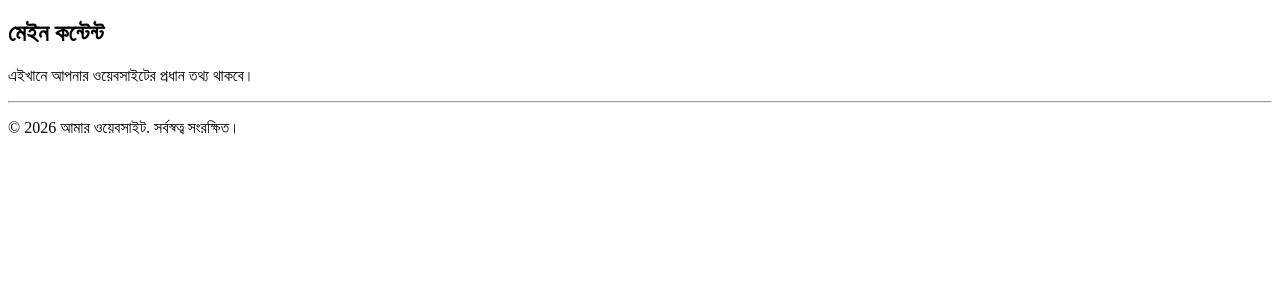
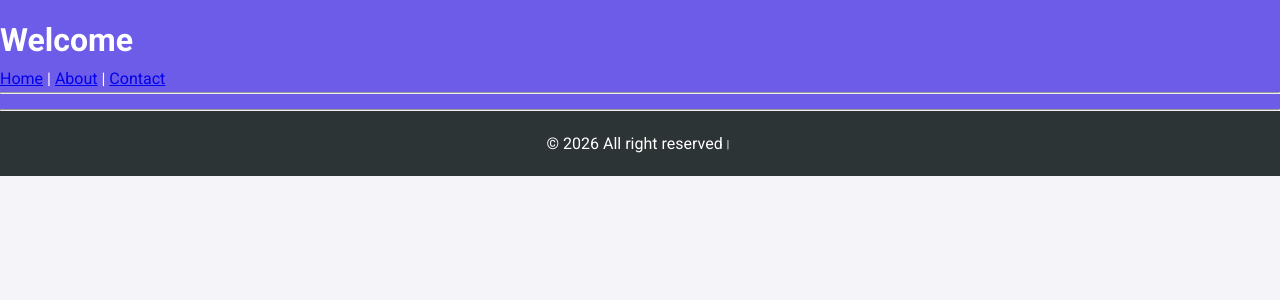
Before and after one commit to hasibulpolok/exploring-php-from-scratch, a PHP site: page / in a window 1280 px wide. Shown: the top 300 px of the page. Run offline with PHP 8.4, Linux system fonts and the light colour scheme.

Commit message:
clean index

```diff
--- a/include/footer.php
+++ b/include/footer.php
@@ -10,7 +10,7 @@
 <body>
     <hr>
     <footer>
-        <p>&copy; 2026 আমার ওয়েবসাইট. সর্বস্বত্ব সংরক্ষিত।</p>
+        <p>&copy; 2026 All right reserved।</p>
     </footer>
 </body>
 
--- a/include/header.php
+++ b/include/header.php
@@ -1,11 +1,32 @@
 <!DOCTYPE html>
 <html lang="en">
+
 <head>
     <meta charset="UTF-8">
     <meta name="viewport" content="width=device-width, initial-scale=1.0">
     <title>header</title>
 </head>
+
 <body>
+    <!DOCTYPE html>
+    <html lang="en">
 
-</body>
-</html>
+    <head>
+        <meta charset="UTF-8">
+        <meta name="viewport" content="width=device-width, initial-scale=1.0">
+        <title>My Website</title>
+    </head>
+
+    <body>
+        <header>
+            <h1>Welcome</h1>
+            <nav>
+                <a href="index.php">Home</a> |
+                <a href="#">About</a> |
+                <a href="#">Contact</a>
+            </nav>
+            <hr>
+        </header>
+    </body>
+
+    </html>
--- a/include/index.php
+++ b/include/index.php
@@ -1,28 +1,27 @@
 <!DOCTYPE html>
 <html lang="en">
-
 <head>
     <meta charset="UTF-8">
     <meta name="viewport" content="width=device-width, initial-scale=1.0">
-    <title>My Website</title>
+    <title>Creative Web Solutions</title>
+    <link rel="stylesheet" href="style.css">
+    <link href="https://fonts.googleapis.com/css2?family=Roboto:wght@400;700&display=swap" rel="stylesheet">
 </head>
+<body>
 
-<body>
-    <header>
+    <?php include('header.php'); ?>
 
+    <main>
         <?php
-        // header include
-        include 'header.php';
+        include('sections/hero.php');
+        include('sections/about.php');
+        include('sections/services.php');
+        include('sections/testimonials.php');
+        include('sections/contact.php');
         ?>
-    </header>
-     <main>
-            <h2>মেইন কন্টেন্ট</h2>
-            <p>এইখানে আপনার ওয়েবসাইটের প্রধান তথ্য থাকবে।</p>
-        </main>
+    </main>
 
-        <?php
-        // footer include
-        include 'footer.php';
-        ?>
+    <?php include('footer.php'); ?>
+
 </body>
 </html>
--- /dev/null
+++ b/include/style.css
@@ -0,0 +1,133 @@
+/* Basic Reset */
+* {
+    margin: 0;
+    padding: 0;
+    box-sizing: border-box;
+    font-family: 'Roboto', sans-serif;
+}
+
+body {
+    line-height: 1.6;
+    background-color: #f4f4f9;
+    color: #333;
+}
+
+/* Header */
+header {
+    background: #6c5ce7;
+    color: #fff;
+    padding: 15px 0;
+}
+header .container {
+    width: 90%;
+    margin: auto;
+    display: flex;
+    justify-content: space-between;
+    align-items: center;
+}
+header .logo {
+    font-size: 1.8rem;
+    font-weight: bold;
+}
+header nav ul {
+    list-style: none;
+    display: flex;
+}
+header nav ul li {
+    margin-left: 20px;
+}
+header nav ul li a {
+    color: #fff;
+    text-decoration: none;
+    font-weight: 500;
+}
+header nav ul li a:hover {
+    text-decoration: underline;
+}
+
+/* Hero Section */
+.hero {
+    background: linear-gradient(rgba(0,0,0,0.4), rgba(0,0,0,0.4)), url('hero-bg.jpg') no-repeat center center/cover;
+    color: #fff;
+    text-align: center;
+    padding: 120px 20px;
+}
+.hero h1 {
+    font-size: 2.5rem;
+    margin-bottom: 20px;
+}
+.hero p {
+    font-size: 1.2rem;
+    margin-bottom: 30px;
+}
+.btn {
+    padding: 10px 20px;
+    background: #fd79a8;
+    color: #fff;
+    text-decoration: none;
+    border-radius: 5px;
+}
+.btn:hover {
+    background: #e84393;
+}
+
+/* About Section */
+.about {
+    padding: 60px 20px;
+    text-align: center;
+}
+
+/* Features Section */
+.features {
+    padding: 60px 20px;
+    background: #fff;
+    text-align: center;
+}
+.feature-cards {
+    display: flex;
+    flex-wrap: wrap;
+    justify-content: center;
+    gap: 20px;
+    margin-top: 30px;
+}
+.card {
+    background: #6c5ce7;
+    color: #fff;
+    padding: 20px;
+    width: 250px;
+    border-radius: 10px;
+    transition: transform 0.3s ease;
+}
+.card:hover {
+    transform: translateY(-10px);
+}
+
+/* Footer */
+footer {
+    background: #2d3436;
+    color: #fff;
+    text-align: center;
+    padding: 20px 0;
+}
+footer .socials a {
+    color: #fd79a8;
+    text-decoration: none;
+    margin: 0 5px;
+}
+footer .socials a:hover {
+    text-decoration: underline;
+}
+
+/* Responsive */
+@media(max-width:768px){
+    header .container {
+        flex-direction: column;
+    }
+    header nav ul {
+        flex-direction: column;
+        margin-top: 10px;
+    }
+    .feature-cards {
+        flex-direction: column;
+    }
+}
```
Also changed, not shown: include/sections/about.php (added), include/sections/contact.php (added), include/sections/hero.php (added), include/sections/services.php (added), include/sections/testimonials.php (added).
